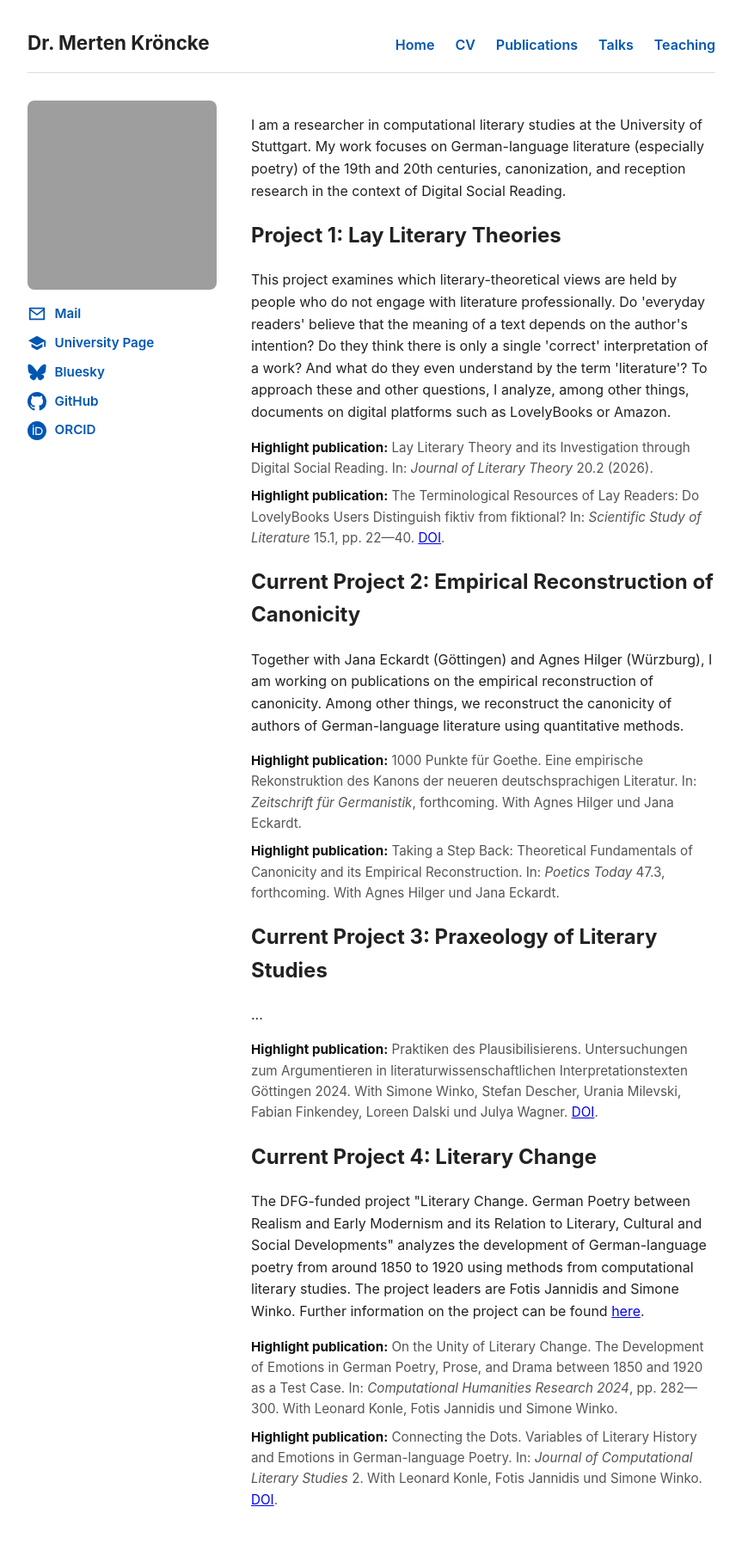
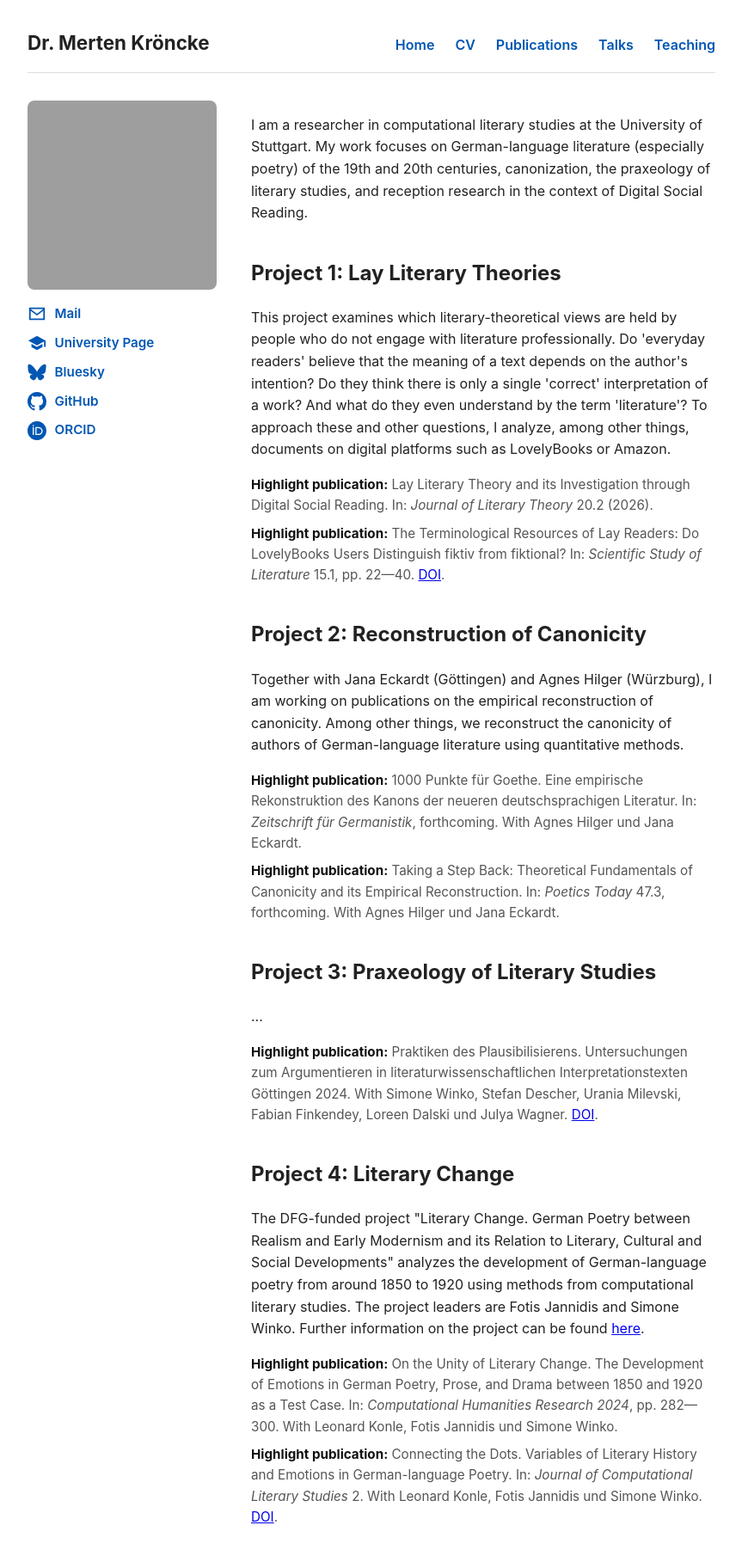
Before and after one commit to MertenKroencke/mertenkroencke.github.io, a Jekyll site: the page built from index.md, in a window 1280 px wide. Shown: the whole page at 86% size, without its empty margins (208-1071 px from the left). Built offline with Jekyll 4.4.1, drawn with Linux system fonts in a browser that asks for light colours; grey boxes are pictures that could not be loaded.

Commit message:
Update index.md

```diff
--- a/index.md
+++ b/index.md
@@ -6,6 +6,7 @@ title: Home
 <style>
 .highlight-pub{margin:.5rem 0;color:#555;font-size:.95rem}
 .highlight-pub b{color:#111;font-weight:700}
+.h_space {margin-top: 1cm}
 </style>
 
 <div class="profile-container">
@@ -51,23 +52,24 @@ title: Home
     </div>
   </div>
   <div class="profile-right">
-    <p>I am a researcher in computational literary studies at the University of Stuttgart. My work focuses on German-language literature (especially poetry) of the 19th and 20th centuries, canonization, and reception research in the context of Digital Social Reading.</p>
-    <h2>Project 1: Lay Literary Theories</h2>
+    <p>I am a researcher in computational literary studies at the University of Stuttgart. My work focuses on German-language literature (especially poetry) of the 19th and 20th centuries, canonization, the praxeology of literary studies, and reception research in the context of Digital Social Reading.</p>
+
+    <h2 class="h_space">Project 1: Lay Literary Theories</h2>
     <p>This project examines which literary-theoretical views are held by people who do not engage with literature professionally. Do 'everyday readers' believe that the meaning of a text depends on the author's intention? Do they think there is only a single 'correct' interpretation of a work? And what do they even understand by the term 'literature'? To approach these and other questions, I analyze, among other things, documents on digital platforms such as LovelyBooks or Amazon.</p>
     <p class="highlight-pub"><b>Highlight publication:</b> Lay Literary Theory and its Investigation through Digital Social Reading. In: <em>Journal of Literary Theory</em> 20.2 (2026).</p>
     <p class="highlight-pub"><b>Highlight publication:</b> The Terminological Resources of Lay Readers: Do LovelyBooks Users Distinguish fiktiv from fiktional? In: <em>Scientific Study of Literature</em> 15.1, pp. 22—40. <a href="https://doi.org/10.61645/ssol.212" target="_blank" rel="noopener">DOI</a>.</p>
 
-    <h2>Current Project 2: Empirical Reconstruction of Canonicity</h2>
+    <h2 class="h_space">Project 2: Reconstruction of Canonicity</h2>
     <p>Together with Jana Eckardt (Göttingen) and Agnes Hilger (Würzburg), I am working on publications on the empirical reconstruction of canonicity. Among other things, we reconstruct the canonicity of authors of German-language literature using quantitative methods.</p>
     <p class="highlight-pub"><b>Highlight publication:</b> 1000 Punkte für Goethe. Eine empirische Rekonstruktion des Kanons der neueren deutschsprachigen Literatur. In: <em>Zeitschrift für Germanistik</em>, forthcoming. With Agnes Hilger und Jana Eckardt.</p>
     <p class="highlight-pub"><b>Highlight publication:</b> Taking a Step Back: Theoretical Fundamentals of Canonicity and its Empirical Reconstruction. In: <em>Poetics Today</em> 47.3, forthcoming. With Agnes Hilger und Jana Eckardt.</p>
 
-    <h2>Current Project 3: Praxeology of Literary Studies</h2>
+    <h2 class="h_space">Project 3: Praxeology of Literary Studies</h2>
     <p>...</p>
     <p class="highlight-pub"><b>Highlight publication:</b> Praktiken des Plausibilisierens. Untersuchungen zum Argumentieren in literaturwissenschaftlichen Interpretationstexten
 Göttingen 2024. With Simone Winko, Stefan Descher, Urania Milevski, Fabian Finkendey, Loreen Dalski und Julya Wagner. <a href="https://doi.org/10.17875/gup2024-2639" target="_blank" rel="noopener">DOI</a>.</p>
 
-    <h2>Current Project 4: Literary Change</h2>
+    <h2 class="h_space">Project 4: Literary Change</h2>
     <p>The DFG-funded project "Literary Change. German Poetry between Realism and Early Modernism and its Relation to Literary, Cultural and Social Developments" analyzes the development of German-language poetry from around 1850 to 1920 using methods from computational literary studies. The project leaders are Fotis Jannidis and Simone Winko. Further information on the project can be found <a href="https://uni-goettingen.de/de/674352.html" target="_blank" rel="noopener">here</a>.</p>
     <p class="highlight-pub"><b>Highlight publication:</b> On the Unity of Literary Change. The Development of Emotions in German Poetry, Prose, and Drama between 1850 and 1920 as a Test Case. In: <em>Computational Humanities Research 2024</em>, pp. 282—300. With Leonard Konle, Fotis Jannidis und Simone Winko.</p>
     <p class="highlight-pub"><b>Highlight publication:</b> Connecting the Dots. Variables of Literary History and Emotions in German-language Poetry. In: <em>Journal of Computational Literary Studies</em> 2. With Leonard Konle, Fotis Jannidis und Simone Winko. <a href="https://doi.org/10.48694/jcls.3604" target="_blank" rel="noopener">DOI</a>.</p>
```
